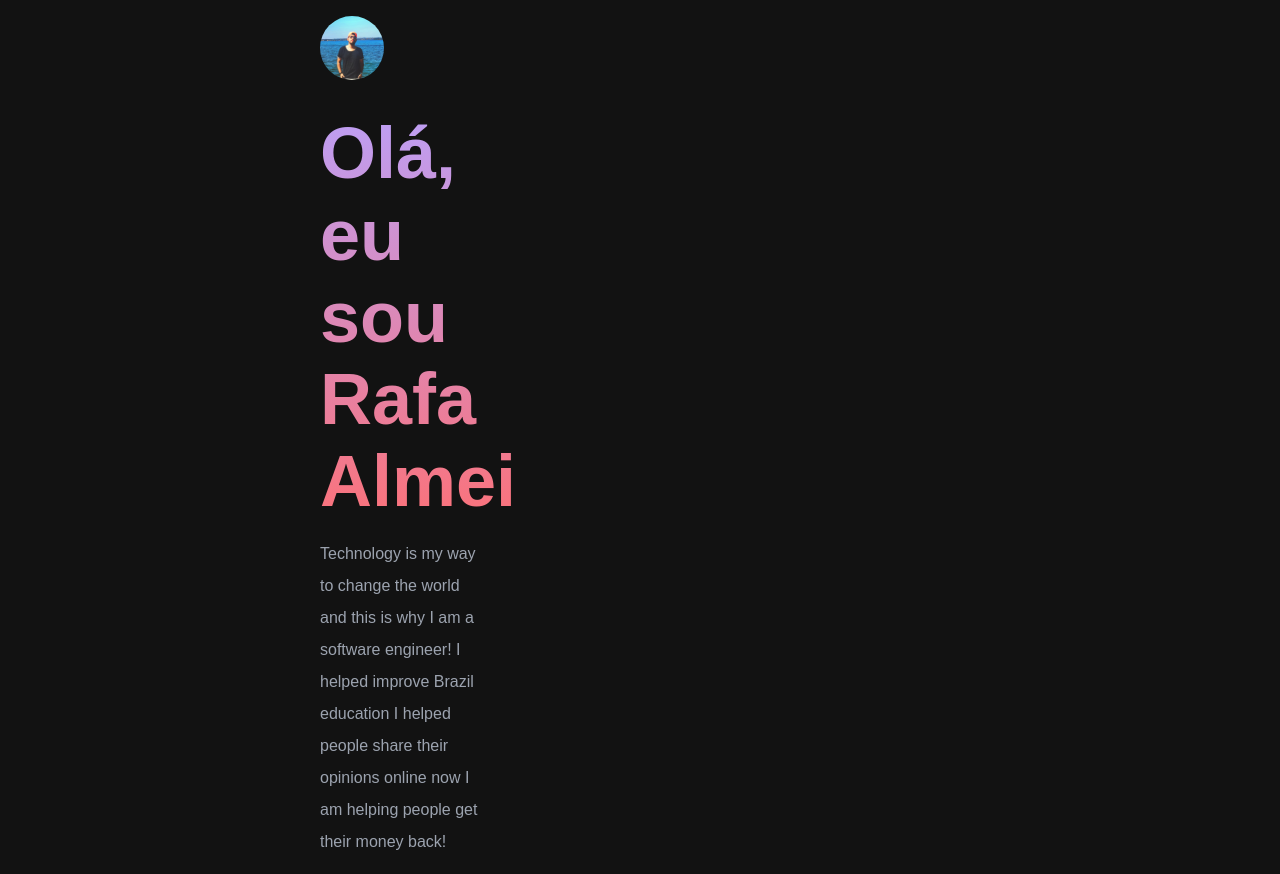
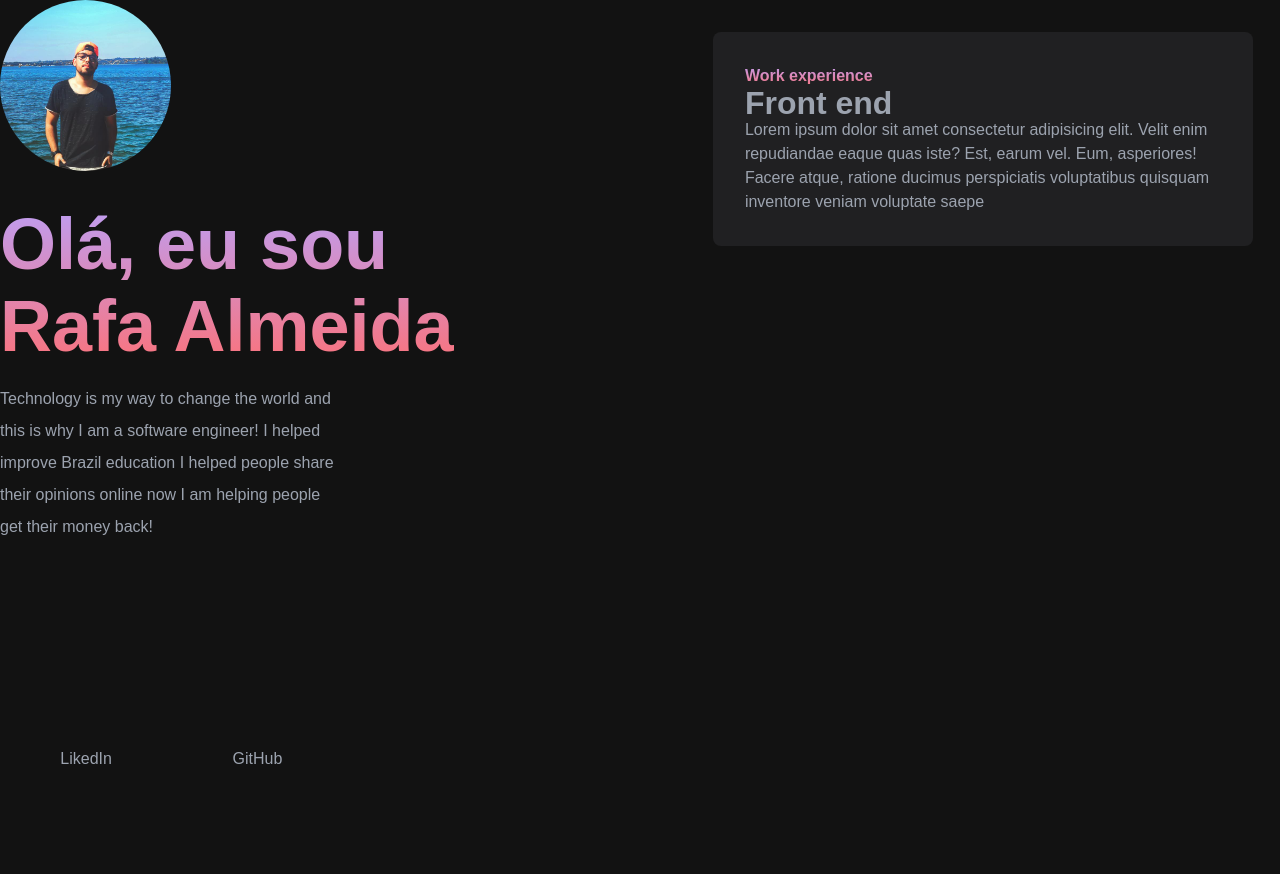
Before and after one commit to rafadealmeida/portfolio, a React (Create React App) app: page / in a window 1280 px wide. After the commit the page ends 800 px from the top, so only its background shows below. Built offline with nearby package versions, Linux system fonts and the light colour scheme.

Commit message:
portifolio-1

```diff
--- a/package.json
+++ b/package.json
@@ -37,10 +37,15 @@
     ]
   },
   "devDependencies": {
+    "@babel/preset-react": "^7.18.6",
     "eslint": "^8.31.0",
+    "eslint-config-airbnb": "^19.0.4",
     "eslint-config-prettier": "^8.6.0",
+    "eslint-plugin-import": "^2.26.0",
+    "eslint-plugin-jsx-a11y": "^6.6.1",
     "eslint-plugin-prettier": "^4.2.1",
     "eslint-plugin-react": "^7.31.11",
+    "eslint-plugin-react-hooks": "^4.6.0",
     "prettier": "^2.8.1"
   }
 }
--- a/src/App.jsx
+++ b/src/App.jsx
@@ -1,12 +1,28 @@
-import React from 'react';
 import { GlobalStyle } from './Components/GlobalStyle';
+import { ContainerHome, CardsContainer } from './Components/HomeStyled/style';
 import { Header } from './Components/Header';
+import { Cards } from './Components/Cards';
 
 function App() {
   return (
     <>
       <GlobalStyle />
-      <Header />
+      <ContainerHome>
+        <Header />
+        {/* <Cards /> */}
+
+        <CardsContainer>
+          <Cards
+            categoria={'Work experience'}
+            titulo={'Front end'}
+            conteudo={`Lorem ipsum dolor sit amet consectetur adipisicing elit. Velit enim
+            repudiandae eaque quas iste? Est, earum vel. Eum, asperiores! Facere
+            atque, ratione ducimus perspiciatis voluptatibus quisquam inventore
+            veniam voluptate saepe`}
+            link={'https://www.notion.so/Meu-plano-de-estudos-5136b58655d044b08114203ad328af36'}
+          />
+        </CardsContainer>
+      </ContainerHome>
     </>
   );
 }
--- a/src/Components/Cards/index.jsx
+++ b/src/Components/Cards/index.jsx
@@ -1,5 +1,14 @@
-import React from 'react'
+import { Card, TitleCard, SubTitleCard, TextCard } from './style';
 
-export const Cards = () =>{
-  return (<></>)
-}
+// eslint-disable-next-line arrow-body-style
+export const Cards = ({titulo, categoria, conteudo, link}) => {
+  return (
+    <Card href={link} target="_blank">
+      <TitleCard>{categoria}</TitleCard>
+      <SubTitleCard>{titulo}</SubTitleCard>
+      <TextCard>
+        {conteudo}
+      </TextCard>
+    </Card>
+  );
+};
--- a/src/Components/Cards/style.js
+++ b/src/Components/Cards/style.js
@@ -0,0 +1,36 @@
+import styled from 'styled-components';
+import {
+  cardDark,
+  textGradientColorPrimary,
+  textGradientColorSecondary,
+} from '../UI/variables';
+
+export const Card = styled.a`
+  background-color:${cardDark};
+  box-sizing: content-box;
+  padding: 2rem;
+  width: 80%;
+  margin: 0 auto;
+  /* height: 10%; */
+  line-height: 1.5em;
+  border-radius: 0.5rem;
+  transition: ease-in  0.3s;
+  :hover{
+    scale:1.1
+  }
+`;
+
+export const TitleCard = styled.h4`
+  background: -webkit-linear-gradient(${textGradientColorPrimary},${textGradientColorSecondary});
+  -webkit-background-clip: text;
+  -webkit-text-fill-color: transparent;
+`;
+export const SubTitleCard = styled.h2`
+  font-weight: bold;
+  font-size: 2em;
+  margin: 0.2rem 0;
+  background-color: transparent;
+`;
+export const TextCard = styled.p`
+  background-color: transparent;
+`;
--- a/src/Components/Header/index.jsx
+++ b/src/Components/Header/index.jsx
@@ -1,17 +1,31 @@
-import React from 'react';
 import Perfil from '../../assets/perfil.jpg';
-import { HeaderStyled, Icon, TitleStyled, TextStyled } from './style';
+import {
+  HeaderStyled,
+  Icon,
+  TitleStyled,
+  TextStyled,
+  CardHomeInfos,
+  SocialMedias
+} from './style';
 
+// eslint-disable-next-line arrow-body-style
 export const Header = () => {
   return (
+    <CardHomeInfos>
       <HeaderStyled>
         <Icon src={Perfil} alt="Foto de perfil de Rafael Almeida" />
         <TitleStyled>Olá, eu sou Rafa Almeida</TitleStyled>
         <TextStyled>
-        Technology is my way to change the world and this is why I am a software
-        engineer! I helped improve Brazil education I helped people share their
-        opinions online now I am helping people get their money back!
+          Technology is my way to change the world and this is why I am a
+          software engineer! I helped improve Brazil education I helped people
+          share their opinions online now I am helping people get their money
+          back!
         </TextStyled>
       </HeaderStyled>
+        <SocialMedias>
+          <p>LikedIn</p>
+          <p>GitHub</p>
+        </SocialMedias>
+    </CardHomeInfos>
   );
 };
--- a/src/Components/Header/style.js
+++ b/src/Components/Header/style.js
@@ -2,17 +2,16 @@ import styled from 'styled-components';
 import {
   textGradientColorPrimary,
   textGradientColorSecondary,
-} from '../../Components/UI/variables';
+} from '../UI/variables';
 
 export const Icon = styled.img`
-  width: 10%;
-  height: 10%;
+  width: 25%;
   border-radius: 50%;
   margin-bottom: 1rem;
-  @media screen and (max-width: 768px) {
+  /* @media screen and (max-width: 768px) {
     width: 50%;
     height: 50%;
-  }
+  } */
 `;
 
 export const HeaderStyled = styled.div`
@@ -20,8 +19,9 @@ display: flex;
 flex-direction: column;
 justify-content: flex-start;
 gap: 1rem;
-width: 50%;
-margin: 1rem auto;
+width: 100%;
+height: 100vh;
+/* margin: 1rem 0; */
 `;
 
 export const TitleStyled = styled.h1`
@@ -29,16 +29,31 @@ font-size: 72px;
 background: -webkit-linear-gradient(${textGradientColorPrimary},${textGradientColorSecondary});
 -webkit-background-clip: text;
 -webkit-text-fill-color: transparent;
-width: 30%;
-@media screen and (max-width: 768px) {
+width: 70%;
+white-space:normal;
+/* @media screen and (max-width: 768px) {
   font-size: 36px;
   width: 110%;
 
-}
+} */
 `;
 
 export const TextStyled = styled.p`
 text-align: left;
-width: 25%;
+width:50%;
 line-height: 2rem;
 `;
+
+export const CardHomeInfos = styled.div`
+display: flex;
+flex-direction: column;
+justify-content: space-between;
+`
+
+export const SocialMedias = styled.div`
+display: flex;
+justify-content:space-around;
+align-items: center;
+width: 50%;
+margin-bottom: 2rem;
+`
--- /dev/null
+++ b/src/Components/HomeStyled/style.js
@@ -0,0 +1,17 @@
+import styled from 'styled-components';
+
+export const ContainerHome = styled.div`
+  display: flex;
+  margin: 0 auto;
+  max-width: 1440px;
+  height: 100vh;
+`;
+export const CardsContainer = styled.div`
+ display: flex;
+ flex-direction: column;
+ flex-grow: 1;
+ gap: 1rem;
+ overflow: scroll;
+ margin: 2rem auto;
+ width: 100%;
+`;
--- a/src/index.js
+++ b/src/index.js
@@ -4,6 +4,7 @@ import './index.css';
 import App from './App';
 
 const root = ReactDOM.createRoot(document.getElementById('root'));
+// eslint-disable-next-line jest/require-hook
 root.render(
   <React.StrictMode>
     <App />
```
Also changed, not shown: .eslintrc.js, .eslintrc.json (added), 1 other file (tests, documents, lock files or other folders). Lines whose indentation alone changed are shown as unchanged.
